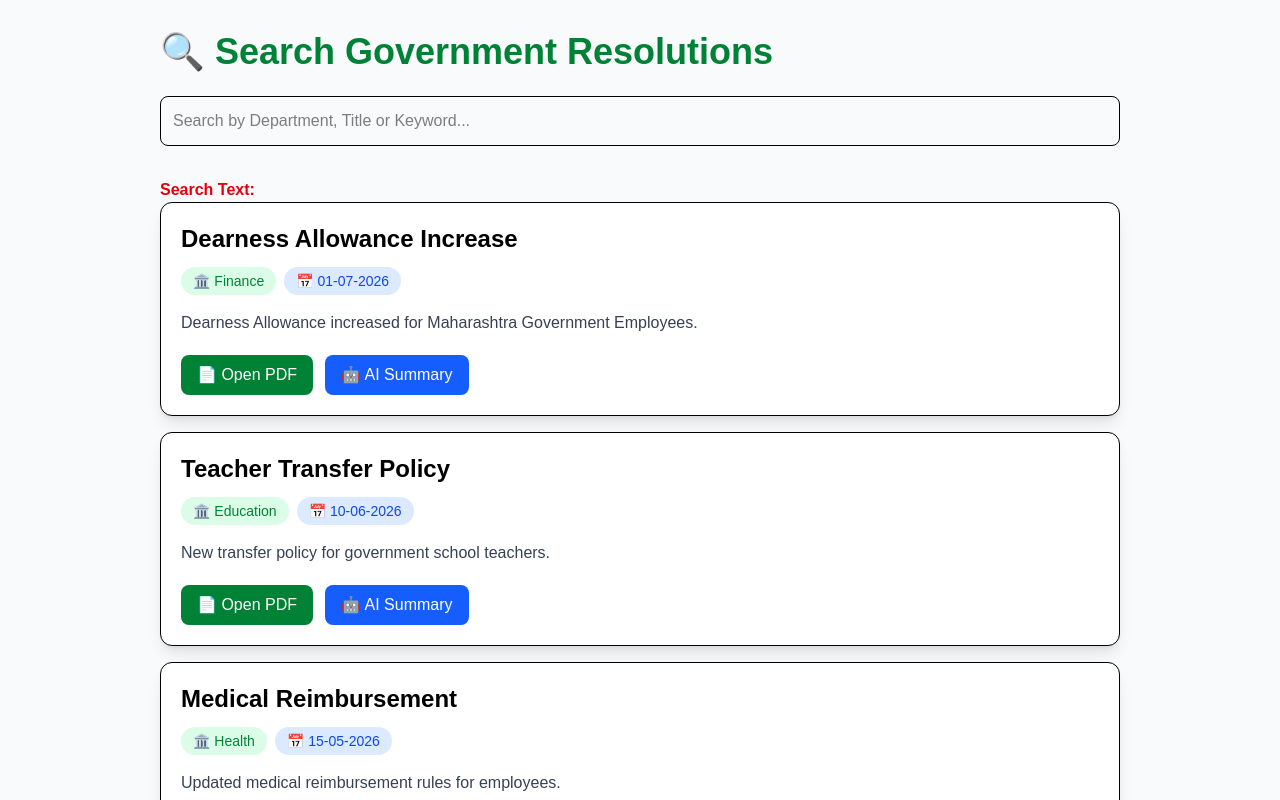
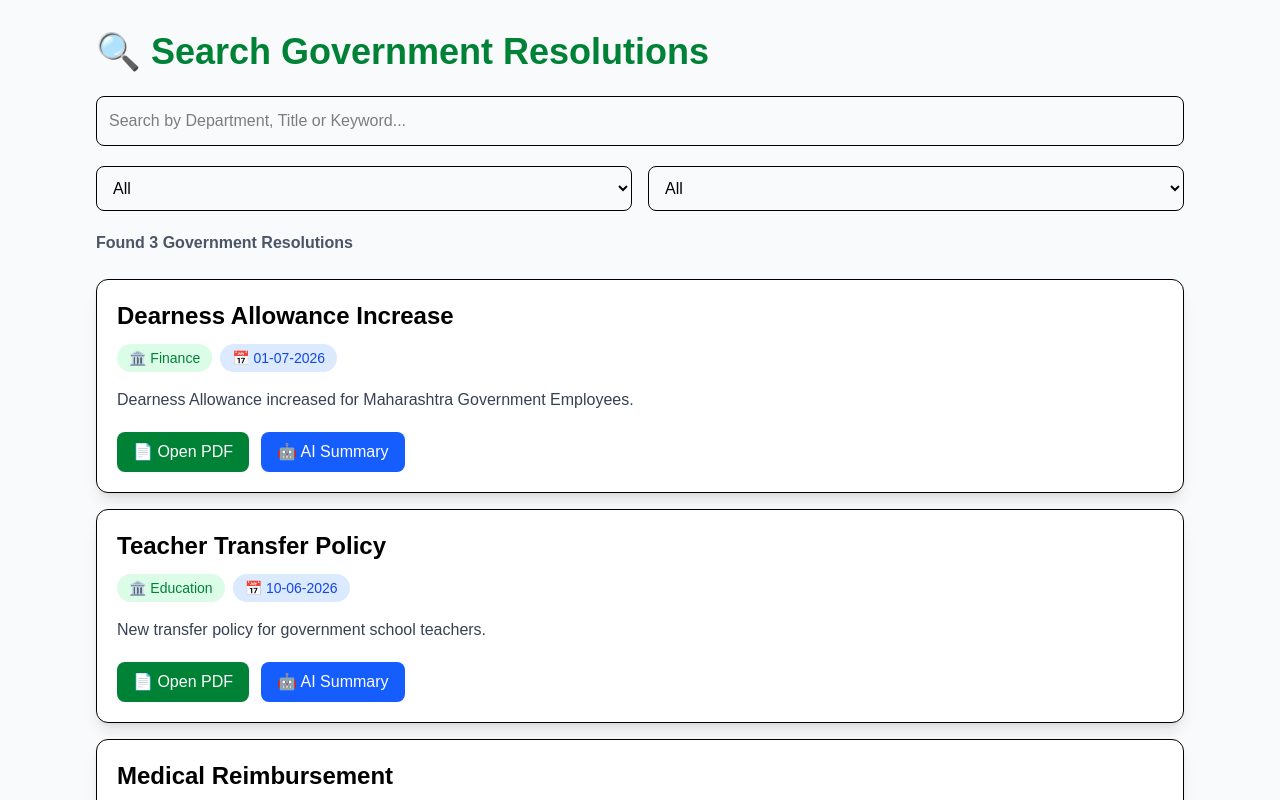
Before and after one commit to cmrathod64-ctrl/govmitra-ai, a React (Vite) app: page /search in a window 1280 px wide. Shown: the top 800 px of the page. Built offline with nearby package versions, Linux system fonts and the light colour scheme; the HTML template or start-up script is replaced by a standard one.

Commit message:
GovMitra AI v1.0 Completed

```diff
--- a/src/components/Hero.jsx
+++ b/src/components/Hero.jsx
@@ -1,4 +1,16 @@
+import { useState } from "react";
+import { useNavigate } from "react-router-dom";
+
 function Hero() {
+  const [search, setSearch] = useState("");
+  const navigate = useNavigate();
+
+  const handleSearch = () => {
+    if (search.trim() !== "") {
+      navigate(`/search?query=${encodeURIComponent(search)}`);
+    }
+  };
+
   return (
     <section className="max-w-5xl mx-auto text-center py-12 px-4">
       <h2 className="text-4xl font-bold text-slate-800">
@@ -9,11 +21,27 @@
         AI आधारित GR Search, Summary आणि सरकारी नियम एका ठिकाणी.
       </p>
 
-      <input
-        type="text"
-        placeholder="🔍 Search Government Resolution..."
-        className="mt-8 w-full max-w-2xl p-4 rounded-xl border border-gray-300 shadow"
-      />
+      <div className="mt-8 flex justify-center gap-3">
+        <input
+          type="text"
+          placeholder="🔍 Search Government Resolution..."
+          className="w-full max-w-2xl p-4 rounded-xl border border-gray-300 shadow"
+          value={search}
+          onChange={(e) => setSearch(e.target.value)}
+          onKeyDown={(e) => {
+            if (e.key === "Enter") {
+              handleSearch();
+            }
+          }}
+        />
+
+        <button
+          onClick={handleSearch}
+          className="bg-green-700 text-white px-6 rounded-xl hover:bg-green-800"
+        >
+          Search
+        </button>
+      </div>
     </section>
   );
 }
--- a/src/pages/Search.jsx
+++ b/src/pages/Search.jsx
@@ -1,21 +1,63 @@
 import { useState } from "react";
+import { useSearchParams } from "react-router-dom";
 import grs from "../data/grs";
 
 function Search() {
-  const [search, setSearch] = useState("");
+  const [searchParams] = useSearchParams();
+
+  const [search, setSearch] = useState(
+    searchParams.get("query") || ""
+  );
+
   const [selectedGR, setSelectedGR] = useState(null);
+  const [department, setDepartment] = useState("All");
+  const [year, setYear] = useState("All");
 
-  const filteredGRs = grs.filter(
-    (gr) =>
+  // Dynamic Department List
+  const departments = [
+    "All",
+    ...new Set(grs.map((gr) => gr.department)),
+  ];
+
+  // Dynamic Year List
+  const years = [
+    "All",
+    ...new Set(
+      grs.map((gr) => gr.date.split("-")[2])
+    ),
+  ].sort((a, b) => {
+    if (a === "All") return -1;
+    if (b === "All") return 1;
+    return b - a;
+  });
+
+  // Search + Filters
+  const filteredGRs = grs.filter((gr) => {
+    const matchesSearch =
       gr.title.toLowerCase().includes(search.toLowerCase()) ||
       gr.department.toLowerCase().includes(search.toLowerCase()) ||
       gr.keywords.some((keyword) =>
         keyword.toLowerCase().includes(search.toLowerCase())
-      )
-  );
+      );
+
+    const matchesDepartment =
+      department === "All" ||
+      gr.department === department;
+
+    const matchesYear =
+      year === "All" ||
+      gr.date.endsWith(year);
+
+    return (
+      matchesSearch &&
+      matchesDepartment &&
+      matchesYear
+    );
+  });
 
   return (
-    <div className="max-w-5xl mx-auto p-8">
+    <div className="max-w-6xl mx-auto p-8">
+
       <h1 className="text-4xl font-bold text-green-700 mb-6">
         🔍 Search Government Resolutions
       </h1>
@@ -23,33 +65,72 @@
       <input
         type="text"
         placeholder="Search by Department, Title or Keyword..."
-        className="w-full border rounded-lg p-3 mb-6"
+        className="w-full border rounded-lg p-3"
         value={search}
         onChange={(e) => setSearch(e.target.value)}
       />
-<p className="text-red-600 font-bold mt-2">
-  Search Text: {search}
-</p>
+
+      <div className="grid md:grid-cols-2 gap-4 mt-5">
+
+        <select
+          value={department}
+          onChange={(e) => setDepartment(e.target.value)}
+          className="border rounded-lg p-3"
+        >
+          {departments.map((dept) => (
+            <option key={dept}>
+              {dept}
+            </option>
+          ))}
+        </select>
+
+        <select
+          value={year}
+          onChange={(e) => setYear(e.target.value)}
+          className="border rounded-lg p-3"
+        >
+          {years.map((yr) => (
+            <option key={yr}>
+              {yr}
+            </option>
+          ))}
+        </select>
+
+      </div>
+
+      <div className="mt-5 mb-6 text-gray-600 font-semibold">
+        Found {filteredGRs.length} Government Resolution
+        {filteredGRs.length !== 1 ? "s" : ""}
+      </div>
+
       <div className="space-y-4">
+
         {filteredGRs.length === 0 ? (
+
           <div className="bg-white rounded-xl shadow-lg p-8 text-center">
+
             <h2 className="text-2xl font-bold text-red-600">
               😔 No Government Resolution Found
             </h2>
 
-            <p className="text-gray-600 mt-3">
-              Try searching by Department, Title or Keywords.
+            <p className="mt-3 text-gray-600">
+              Try searching with another keyword,
+              department or year.
             </p>
+
           </div>
+
         ) : (
+
           filteredGRs.map((gr) => (
             <div
               key={gr.id}
               className="bg-white shadow-lg rounded-xl p-5 border"
             >
-              <h2 className="text-2xl font-bold">{gr.title}</h2>
 
-              <div className="flex gap-2 mt-3">
+              <h2 className="text-2xl font-bold">
+                {gr.title}
+              </h2>              <div className="flex gap-2 mt-3 flex-wrap">
                 <span className="bg-green-100 text-green-700 px-3 py-1 rounded-full text-sm">
                   🏛️ {gr.department}
                 </span>
@@ -63,9 +144,10 @@
                 {gr.summary}
               </p>
 
-              <div className="mt-5 flex gap-3">
+              <div className="mt-5 flex gap-3 flex-wrap">
+
                 <a
-                  href="/pdfs/sample.pdf"
+                  href={gr.pdf}
                   target="_blank"
                   rel="noopener noreferrer"
                   className="bg-green-700 hover:bg-green-800 text-white px-4 py-2 rounded-lg"
@@ -79,15 +161,22 @@
                 >
                   🤖 AI Summary
                 </button>
+
               </div>
+
             </div>
           ))
+
         )}
+
       </div>
 
       {selectedGR && (
-        <div className="fixed inset-0 bg-black/50 flex items-center justify-center z-50">
-          <div className="bg-white rounded-xl p-6 w-[500px] shadow-2xl">
+
+        <div className="fixed inset-0 bg-black/50 flex items-center justify-center z-50 p-4">
+
+          <div className="bg-white rounded-xl p-6 w-full max-w-lg shadow-2xl">
+
             <h2 className="text-2xl font-bold text-green-700 mb-4">
               🤖 AI Summary
             </h2>
@@ -110,13 +199,17 @@
 
             <button
               onClick={() => setSelectedGR(null)}
-              className="mt-5 bg-red-600 hover:bg-red-700 text-white px-4 py-2 rounded-lg"
+              className="mt-6 bg-red-600 hover:bg-red-700 text-white px-5 py-2 rounded-lg w-full"
             >
               ❌ Close
             </button>
+
           </div>
+
         </div>
+
       )}
+
     </div>
   );
 }
```
